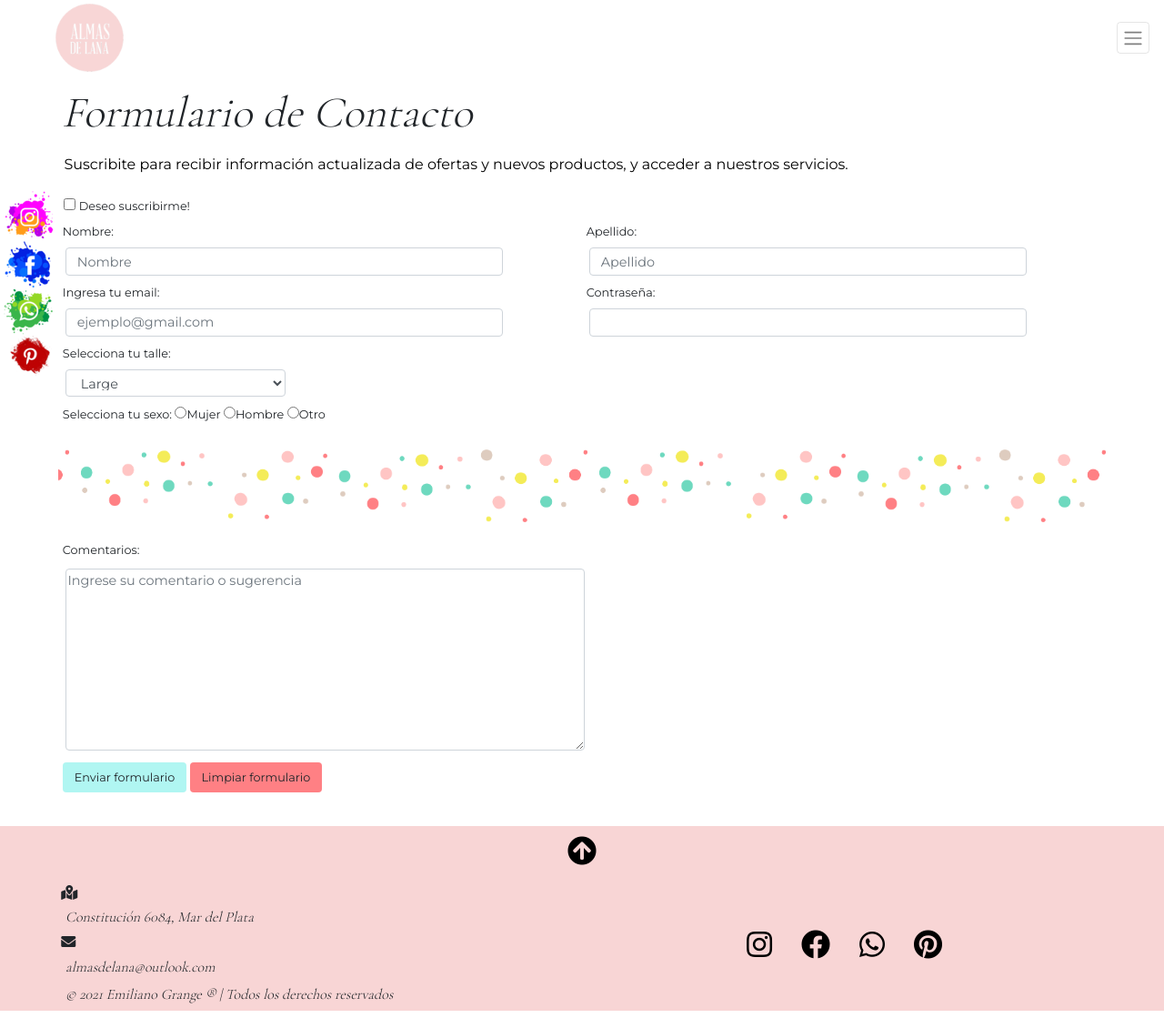
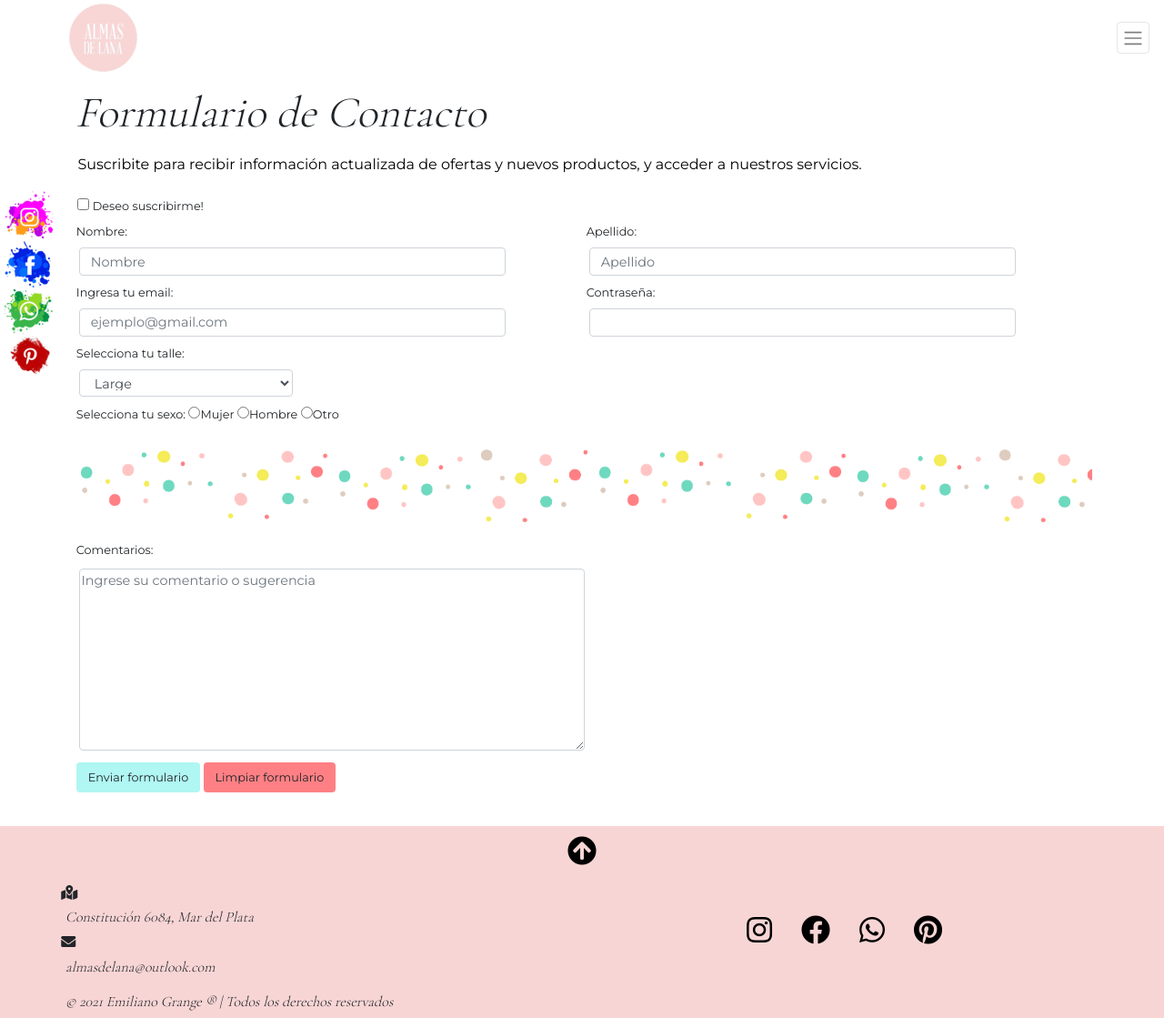
Before and after one commit to EmilianoGrange/AlmasDeLana, a website: page contacto.html in a window 1280 px wide. Shown: the whole page at 91% size. Drawn offline with nearby package versions, Linux system fonts and the light colour scheme.

Commit message:
Correcciones container Pre-entrega 1

```diff
--- a/contacto.html
+++ b/contacto.html
@@ -26,7 +26,7 @@
     <header class="encabezado" id="encabezado">
         <div class="fixed-top">
             <nav class="navbar navbar-light barra">
-                <div class="contenedor">
+                <div class="contenedor container">
                     <a class="ancla-logo" href="index.html"><img class="logo" src="imagenes/logo.png"
                             alt="logo" /></a>
                 </div>
@@ -61,7 +61,7 @@
     </header>
 
     <main>
-        <div class="contenedor">
+        <div class="contenedor container">
             <div class="redes-flotantes">
                 <a href="https://www.instagram.com/"><img src="imagenes/IG.png" alt="logo instagram" /></a>
                 <a href="http://www.facebook.com"><img src="imagenes/FB.png" alt="logo facebook" /></a>
@@ -151,7 +151,7 @@
     </main>
 
     <footer class="pie">
-        <div class="contenedor">
+        <div class="contenedor container">
 
             <a href="#encabezado" class="ancla-up"><i class="fas fa-arrow-circle-up fa-2x"></i></a>
 
@@ -160,7 +160,6 @@
                 <p>Constitución 6084, Mar del Plata</p>
                 <i class="fas fa-envelope"></i>
                 <p>almasdelana@outlook.com</p>
-                <p>© 2021 Emiliano Grange ® | Todos los derechos reservados</p>
             </section>
 
             <section class="redes-web">
@@ -169,6 +168,7 @@
                 <a href="https://web.whatsapp.com"><i class="fab fa-whatsapp fa-2x"></i></a>
                 <a href="https://ar.pinterest.com/"><i class="fab fa-pinterest fa-2x"></i></a>
             </section>
+            <p>© 2021 Emiliano Grange ® | Todos los derechos reservados</p>
         </div>
     </footer>
 
```
Also changed, not shown: index.html (+3 -3 lines), productos.html (+6 -6 lines), quienes_somos.html (+3 -3 lines), servicios.html (+7 -7 lines).
